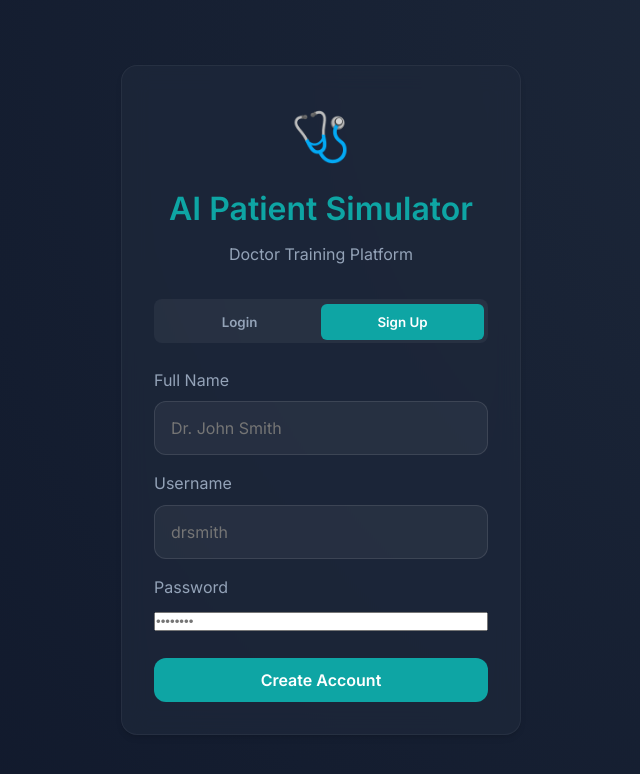
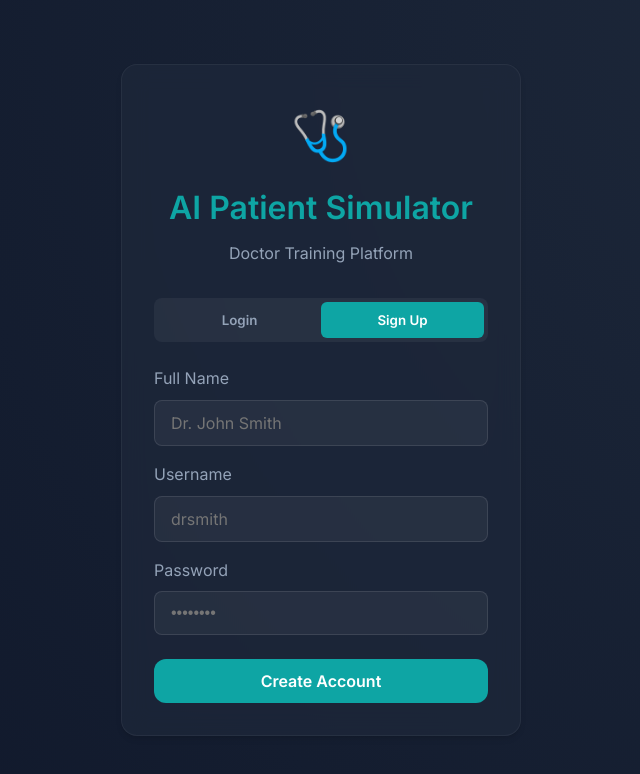
Before and after one commit to ami4go/ICAPP, a React (Vite) app in the folder frontend/: page / in a window 1280 px wide. Both pictures are taken after a click on the button "Sign Up". Shown: the top 774 px of the page, without its empty margins (319-959 px from the left). Built offline with nearby package versions, Linux system fonts and the light colour scheme; no server answers.

Commit message:
Fix: Input field styling in AuthPage

```diff
--- a/frontend/src/components/AuthPage.jsx
+++ b/frontend/src/components/AuthPage.jsx
@@ -101,7 +101,16 @@ const AuthPage = ({ onAuthSuccess }) => {
                                 value={name}
                                 onChange={(e) => setName(e.target.value)}
                                 placeholder="Dr. John Smith"
-                                style={{ width: '100%' }}
+                                style={{
+                                    width: '100%',
+                                    boxSizing: 'border-box',
+                                    padding: '0.75rem 1rem',
+                                    background: 'rgba(255, 255, 255, 0.05)',
+                                    border: '1px solid rgba(255, 255, 255, 0.1)',
+                                    borderRadius: '8px',
+                                    color: 'white',
+                                    fontSize: '1rem'
+                                }}
                                 required={!isLogin}
                             />
                         </div>
@@ -116,7 +125,16 @@ const AuthPage = ({ onAuthSuccess }) => {
                             value={username}
                             onChange={(e) => setUsername(e.target.value)}
                             placeholder="drsmith"
-                            style={{ width: '100%' }}
+                            style={{
+                                width: '100%',
+                                boxSizing: 'border-box',
+                                padding: '0.75rem 1rem',
+                                background: 'rgba(255, 255, 255, 0.05)',
+                                border: '1px solid rgba(255, 255, 255, 0.1)',
+                                borderRadius: '8px',
+                                color: 'white',
+                                fontSize: '1rem'
+                            }}
                             required
                         />
                     </div>
@@ -130,7 +148,16 @@ const AuthPage = ({ onAuthSuccess }) => {
                             value={password}
                             onChange={(e) => setPassword(e.target.value)}
                             placeholder="••••••••"
-                            style={{ width: '100%' }}
+                            style={{
+                                width: '100%',
+                                boxSizing: 'border-box',
+                                padding: '0.75rem 1rem',
+                                background: 'rgba(255, 255, 255, 0.05)',
+                                border: '1px solid rgba(255, 255, 255, 0.1)',
+                                borderRadius: '8px',
+                                color: 'white',
+                                fontSize: '1rem'
+                            }}
                             required
                         />
                     </div>
```
